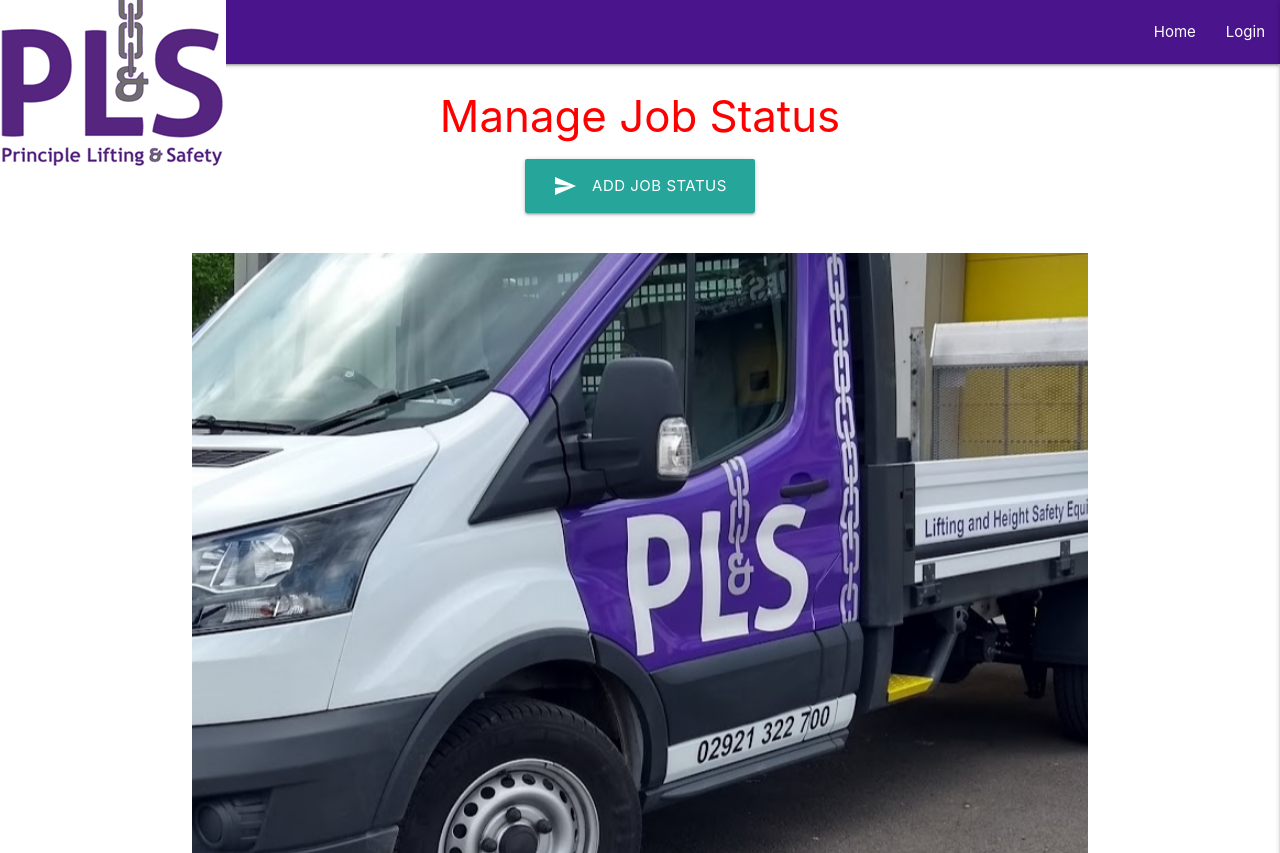
After one commit to starranuk/worklist, a Flask app: page /get_job_status in a window 1280 px wide. The commit adds this page. Run offline with Flask 2, Linux system fonts and the light colour scheme; data that the repository does not hold is empty; some libraries are stand-ins or nearby versions.

Commit message:
Extra job details added, unable to get select job type to appear in edir and must re-select and unable to select job_status

```diff
--- a/app.py
+++ b/app.py
@@ -118,8 +118,11 @@
             "job_name": request.form.get("job_name"),
             "job_description": request.form.get("job_description"),
             "job_priority": job_priority,
+            "job_created": request.form.get("job_created"),
             "job_due_date": request.form.get("job_due_date"),
-            "created_by": session["user"]
+            "created_by": session["user"],
+            "job_status_name": request.form.get("job_status_name"),
+            "job_comments": request.form.get("job_comments")
         }
         mongo.db.jobs.insert_one(job)
         flash("New Job Added to System")
@@ -127,6 +130,11 @@
 
     job_type = mongo.db.job_type.find().sort("job_type_name", 1)
     return render_template("add_job.html", job_type=job_type )
+
+    job_status = mongo.db.job_status.find().sort("job_status_name", 1)
+    return render_template("add_job_status.html", job_status=job_status )
+
+
 
 
 @app.route("/edit_job/<job_id>", methods=["GET", "POST"])
@@ -138,8 +146,11 @@
             "job_name": request.form.get("job_name"),
             "job_description": request.form.get("job_description"),
             "job_priority": job_priority,
+            "job_created": request.form.get("job_created"),
             "job_due_date": request.form.get("job_due_date"),
-            "created_by": session["user"]
+            "created_by": session["user"],
+            "job_status_name": request.form.get("job_status_name"),
+            "job_comments": request.form.get("job_comments")
         }
         mongo.db.jobs.replace_one({"_id": ObjectId(job_id)}, job_edit)
         flash("Job Successfully Updated")
@@ -147,6 +158,9 @@
     job = mongo.db.jobs.find_one({"_id": ObjectId(job_id)})
     job_type = mongo.db.job_type.find().sort("job_type_name", 1)
     return render_template("edit_job.html", job=job, job_type=job_type)
+
+    job_status = mongo.db.job_status.find().sort("job_status_name", 1)
+    return render_template("add_job_status.html", job_status=job_status )
 
 
 @app.route("/delete_job/<job_id>")
@@ -175,13 +189,39 @@
     return render_template("add_job_type.html")
 
 
-@app.route("/delete_category/<job_types_id>")
+@app.route("/delete_job_type/<job_types_id>")
 def delete_job_type(job_types_id):
     mongo.db.job_type.delete_one({"_id": ObjectId(job_types_id)})
     flash("Job Type Successfully Deleted")
     return redirect(url_for("get_job_type"))
 
 
+@app.route("/get_job_status")
+def get_job_status():
+    job_status = list(mongo.db.job_status.find().sort("job_status_name", 1))
+    return render_template("job_status.html", job_status=job_status)
+
+
+@app.route("/add_job_status", methods=["GET", "POST"])
+def add_job_status():
+    if request.method == "POST":
+        job_status = {
+            "job_status_name": request.form.get("job_status_name")
+        }
+        mongo.db.job_status.insert_one(job_status)
+        flash("New Job Status Added")
+        return redirect(url_for("get_job_status"))
+
+    return render_template("add_job_status.html")
+
+
+@app.route("/delete_job_status/<job_status_id>")
+def delete_job_status(job_status_id):
+    mongo.db.job_status.delete_one({"_id": ObjectId(job_status_id)})
+    flash("Job Status Successfully Deleted")
+    return redirect(url_for("get_job_status"))
+
+
 if __name__ == "__main__":
     app.run(host=os.environ.get("IP"),
             port=int(os.environ.get("PORT")),
--- a/static/css/style.css
+++ b/static/css/style.css
@@ -23,3 +23,28 @@
 strong {
 	color:black;
 }
+/*Insperation from Code Institute “Love Running” tutorial site*/
+#main-image {
+	height: 600px;
+	width: 100%;
+	background: url("https://starranuk.github.io/worklist/static/images/van2.jpg") no-repeat center center;
+	animation-name: hero-zoom;
+	animation-duration: 5s;
+	animation-fill-mode: forwards;
+}
+
+#main-outer {
+	height: 600px;
+	width: 100%;
+	overflow: hidden;
+	position: relative;
+}
+
+@keyframes hero-zoom {
+	from{
+		transform: scale(1);
+	}
+	to{
+		transform: scale(1.1);
+	}
+}
--- a/templates/base.html
+++ b/templates/base.html
@@ -17,8 +17,7 @@
     <title>Jobs Worklist</title>
 </head>
 <body>
-
-    <header>
+  <header>
         <nav>
            <!-- Top Navigation bar -->
             <div class="nav-wrapper #4a148c purple darken-4">
@@ -33,6 +32,7 @@
                   <li><a href="{{ url_for('add_job') }}">New Job</a></li>
                   {% if session.user|lower == "sysadmin"|lower %}
                   <li><a href="{{ url_for('get_job_type') }}">Manage Job Types</a></li>
+                  <li><a href="{{ url_for('get_job_status') }}">Manage Job Status</a></li>
                   {% endif %}
                   <li><a href="{{ url_for('logout') }}">Log Out</a></li>
                     {% if session.user|lower == "sysadmin"|lower %}
@@ -53,6 +53,7 @@
                   <li><a href="{{ url_for('add_job') }}">New Job</a></li>
                   {% if session.user|lower == "sysadmin"|lower %}
                   <li><a href="{{ url_for('get_job_type') }}">Manage Job Types</a></li>
+                  <li><a href="{{ url_for('get_job_status') }}">Manage Job Status</a></li>
                   {% endif %}
                   <li><a href="{{ url_for('logout') }}">Log Out</a></li>
                   <li><a href="{{ url_for('create_account') }}">Create Staff Account</a></li>
@@ -61,7 +62,7 @@
                   {% endif %}
           </ul>
 
-    </header>
+  </header>
 
     <section>
       <!--Flash messages for user-->
@@ -79,7 +80,17 @@
     <main class="container">
       {% block content %}
       {% endblock %}
-
+     <!--Hero Image-->
+      <section id=main-outer>
+        <div id="main-image"></div>
+        <div id="cover-text-upper">
+          <h2>Principle Lifting and Safety</h2>
+        </div>
+        <div id="cover-text-lower">
+          <h2>Supplying Everything Below the Hook </h2>
+          <h2>Tel:02921 322700</h2>
+        </div>
+      </section>
     </main>
 
     <script src="https://code.jquery.com/jquery-3.6.0.min.js"
--- /dev/null
+++ b/templates/job_status.html
@@ -0,0 +1,28 @@
+{% extends "base.html" %}
+{% block content %}
+
+    <h3 class="center-align">Manage Job Status</h3>
+
+    <div class="row">
+      <div class="col s12 center-align">
+        <a href="{{ url_for('add_job_status') }}"  class="waves-effect waves-light btn-large">
+          <i class="material-icons left">send</i>Add Job Status</a>
+      </div>
+  </div>
+    <div class="row">
+        {% for job_status in job_status %}
+      <div class="col s12 m3">
+        <div class="row card-panel purple lighten-5">
+          <div class="card-content white-text">
+            <span class="card-title">{{ job_status.job_status_name }}</span>
+          </div>
+          <div class="card-action">
+            <a href="{{ url_for('delete_job_status', job_status_id=job_status._id) }}" class="btn light-blue lighten-1">Delete</a>
+          </div>
+        </div>
+      </div>
+      {% endfor %}
+    </div>
+
+
+{% endblock %}
--- a/templates/jobs.html
+++ b/templates/jobs.html
@@ -15,7 +15,7 @@
             </div>
             <div class="col s9">
                 <strong>{{ job.job_type_name }}</strong> - Due Date: {{ job.job_due_date }}
-                    {% if job.job_priority == "on" %}
+                 {% if job.job_priority == "on" %}
                         <i class="material-icons tooltipped" data-position="right" data-tooltip="URGENT!">whatshot</i>
                     {% endif %}
             </div>
@@ -23,7 +23,10 @@
         <div class="collapsible-body">
             <strong>{{ job.job_name }}</strong>
             <p>{{ job.job_description }}</p>
+            <p>Job Status: {{ job.job_status }}</p>
             <p><em>by: {{ job.created_by }}</em></p>
+            <p>Job Created Date: {{ job.job_created }}</p>
+            <p>Comments:{{ job.job_comments }}</p>
         </div>
     </li>
     {% endfor %}
```
Also changed, not shown: templates/add_job.html (+21 -1 lines), templates/add_job_status.html (added, +30 -0 lines), templates/edit_job.html (+23 -6 lines), static/images/van2.jpg (added).
